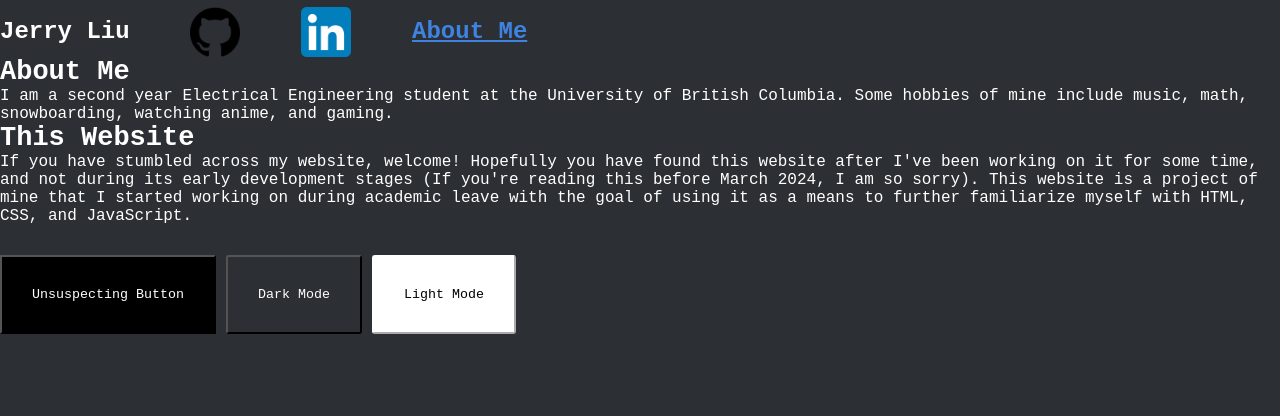
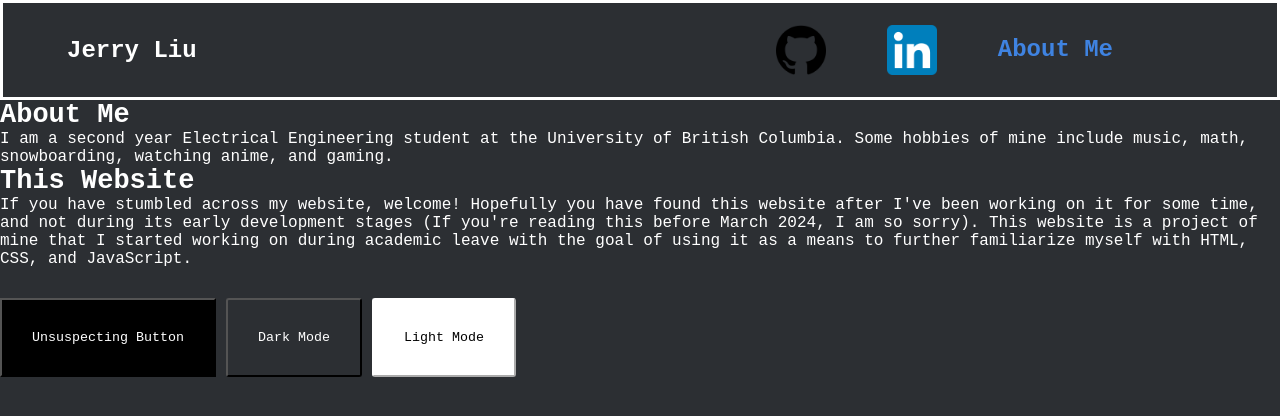
Before and after one commit to PBJ715/PBJ715.github.io, a plain HTML site: page index.html in a window 1280 px wide. Drawn offline with Linux system fonts and the light colour scheme.

Commit message:
Fixed header bar

```diff
--- a/index.html
+++ b/index.html
@@ -11,9 +11,9 @@
 </head>
 <body>
     <div class="title-header">
-        <div class="title-inside1">
+        <header>
             <h1 class="title">Jerry Liu</h1>
-        </div>
+            <nav>
                 <div class="title-inside1">
                     <p>
                         <a id="gitHub" target="_blank" href="https://github.com/PBJ715">
@@ -29,12 +29,12 @@
                     </p>
                 </div>
                 <div class="title-inside1">
-            <p>
-                <a class="about-me" target="_blank" href="https://github.com/PBJ715/about-me/">
+                    <a class="about-me" target="_blank" href="/about-me/">
                         <h1 class="title">About Me</h1>
                     </a>
-            </p>
                 </div>
+            </nav>
+        </header>
     </div>
     <section>
         <h2>About Me</h2>
--- a/style.css
+++ b/style.css
@@ -9,6 +9,15 @@ body {
     background-color: #2c2f33;
     color:	#ffffff;
     margin-top:0;
+}
+
+header{
+    border:solid;
+    display:flex;
+    justify-content: space-between;
+    align-items: center;
+    height:100px;
+    padding: 0 5%;
 }
 
 .title{
```
Lines whose indentation alone changed are shown as unchanged.
